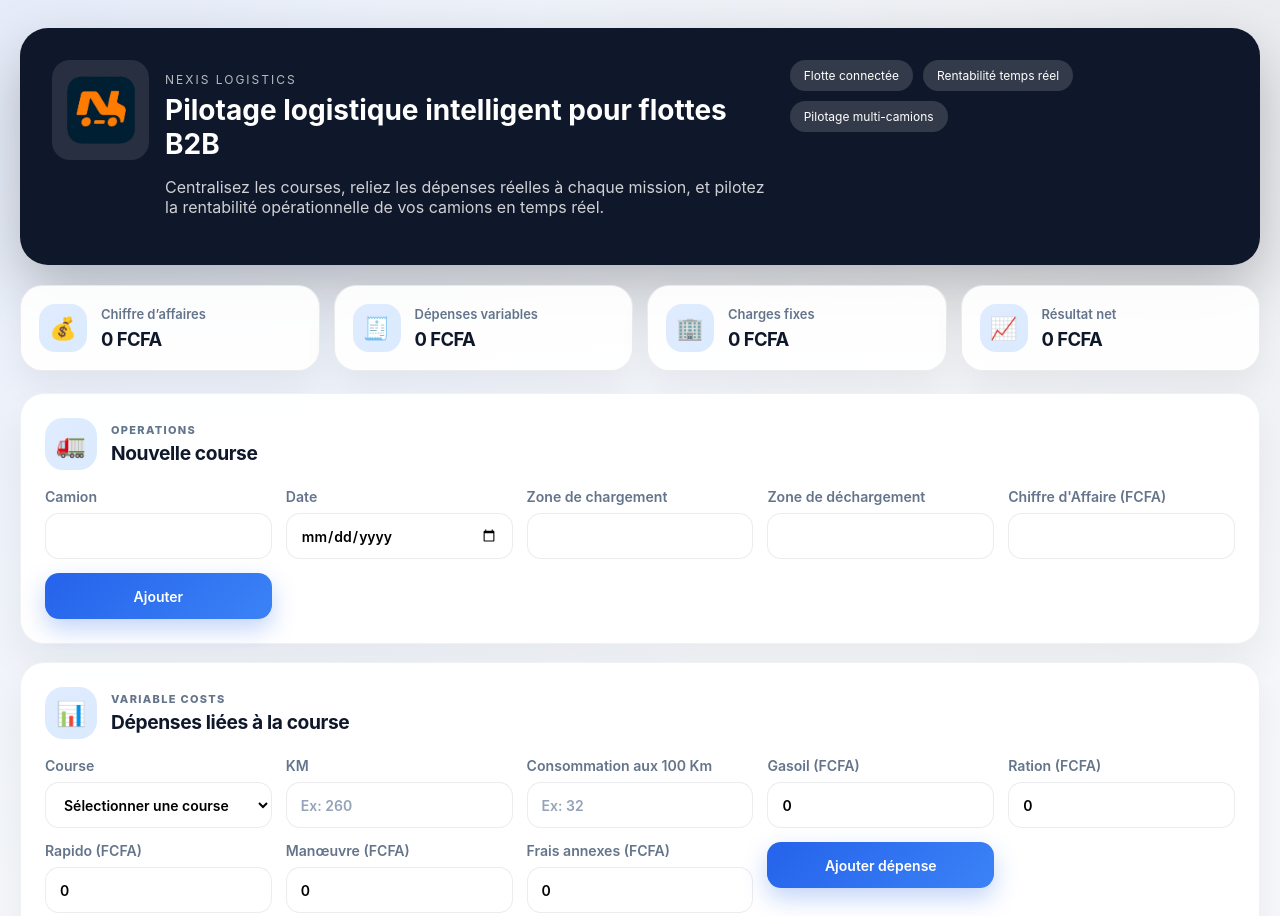
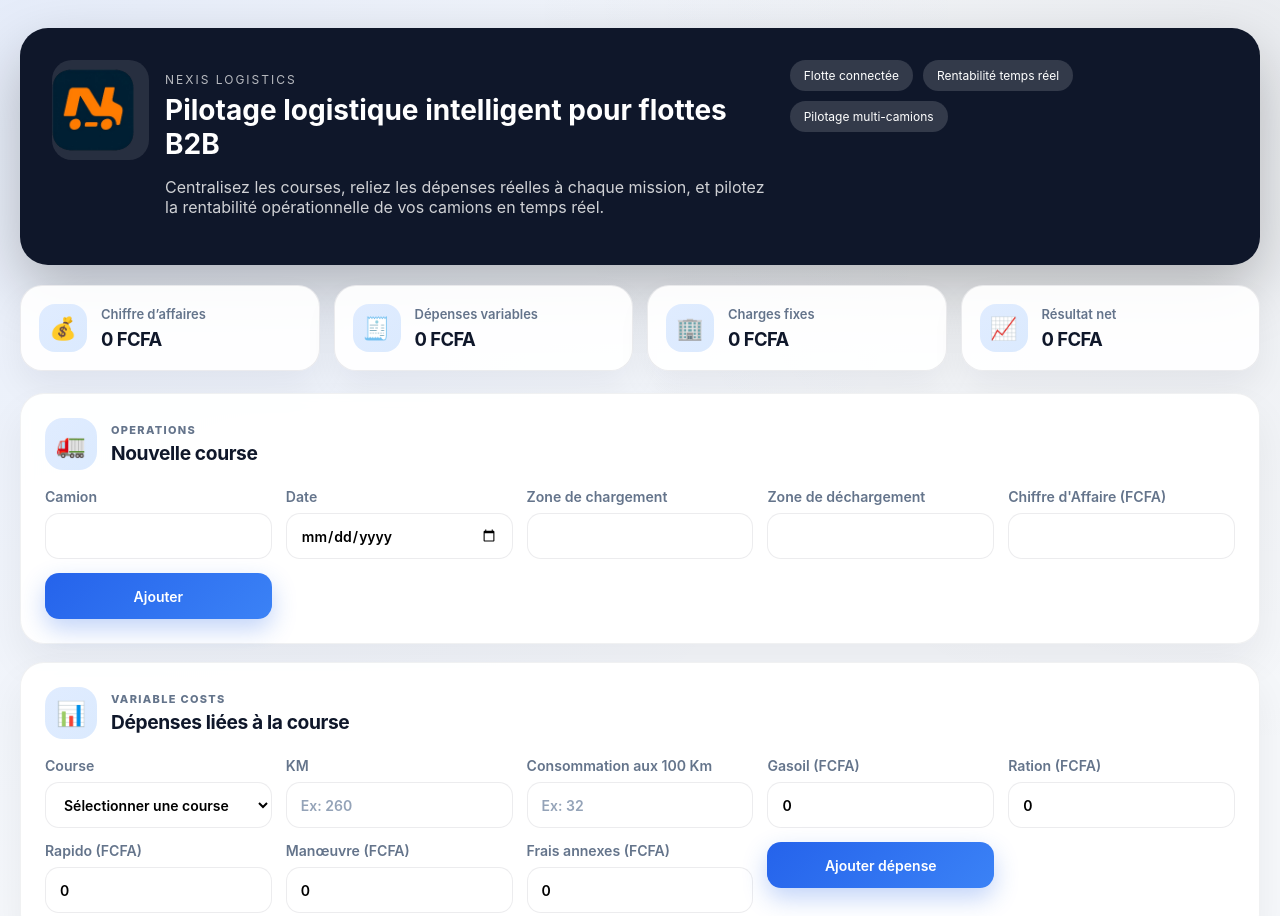
Before and after one commit to mohamedattye/nexis, a plain HTML site: page index.html in a window 1280 px wide. Shown: the top 916 px of the page. Drawn offline with nearby package versions, Linux system fonts and the light colour scheme; no server answers.

Commit message:
fix logo size and alignment

```diff
--- a/styles.css
+++ b/styles.css
@@ -448,17 +448,19 @@ canvas {
 .hero-brand__logo-wrap {
   width: 100px;
   height: 100px;
-  border-radius: 18px;
+  border-radius: 20px;
   background: rgba(255,255,255,0.1);
   display: flex;
   align-items: center;
   justify-content: center;
+  overflow: hidden;
 }
 
 .hero-brand__logo {
-  width: 100%;
-  height: 100%;
+  height: 120%;
+  width: auto;
   object-fit: cover;
+  transform: translateX(-8px);
 }
 
 .hero-brand__eyebrow {
```
